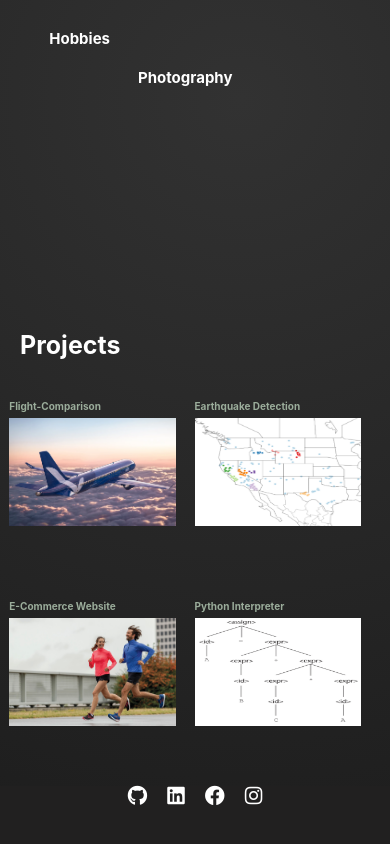
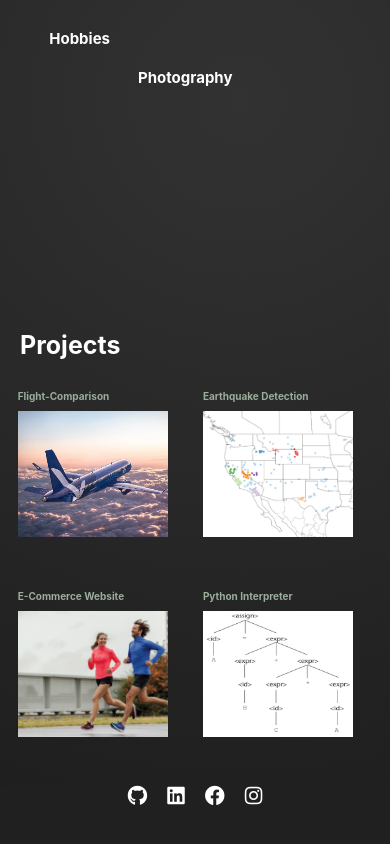
Before and after one commit to Rawbethy/PortfolioFrontend, a React (Create React App) app: page / in a window 390 px wide. Shown: the part 1634-2478 px from the top of the page. Built offline with nearby package versions, Linux system fonts and the light colour scheme; no server answers.

Commit message:
082123#1

```diff
--- a/src/components/styles/projects-styles.css
+++ b/src/components/styles/projects-styles.css
@@ -40,15 +40,15 @@
     margin: auto;
     width: 55%;
     height: 70%;
-    max-width: 500px;
-    min-width: 350px;
+    max-width: 700px;
+    min-width: 400px;
     transition: all .5s;
 }
 
 .projects-card:hover {
     cursor: pointer;
-    height: 72%;
-    width: 58%;
+    width: 63%;
+    height: 73%;
     transition: all .5s;
 }
 
@@ -105,14 +105,14 @@
     }
 
     .projects-card {
-        width: 90%;
-        height: 60%;
-        min-width: 100px;
+        width: 60%;
+        height: 70%;
+        min-width: 150px;
     }
 
     .projects-card:hover {
-        width: 93%;
-        height: 63%;
+        width: 63%;
+        height: 73%;
     }
 
     .projects-header h2 {
```
Also changed, not shown: 2 other files (tests, documents, lock files or other folders).
